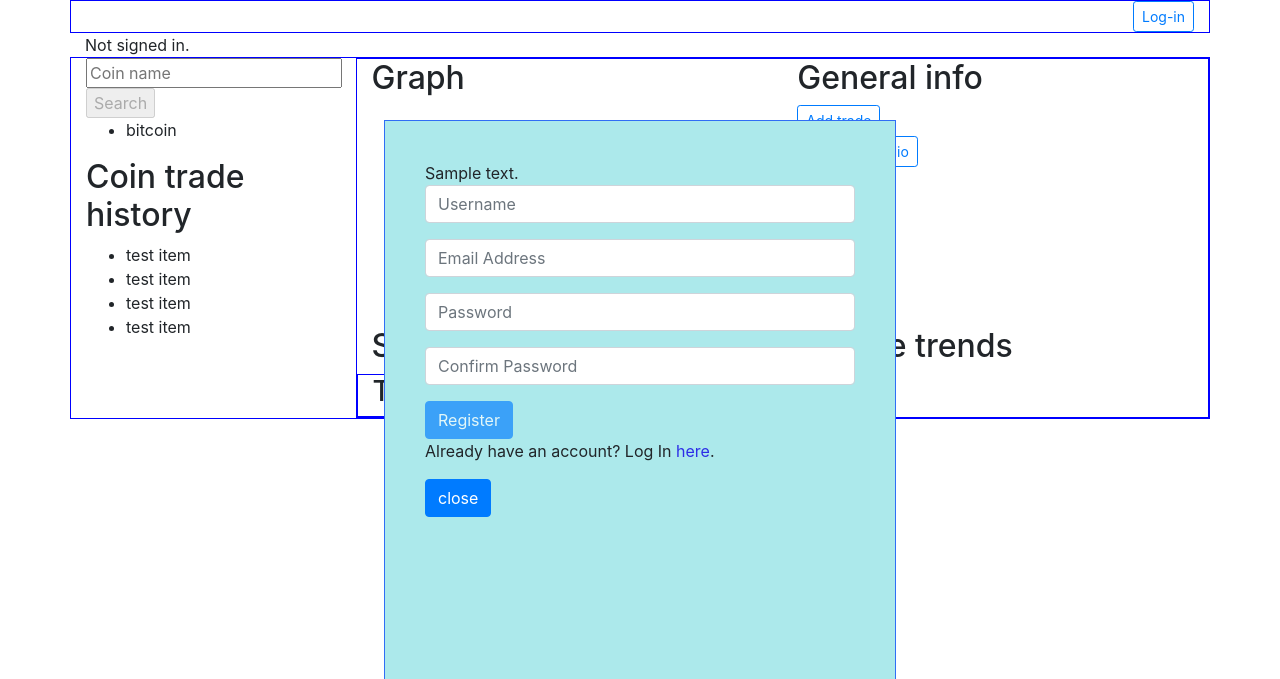
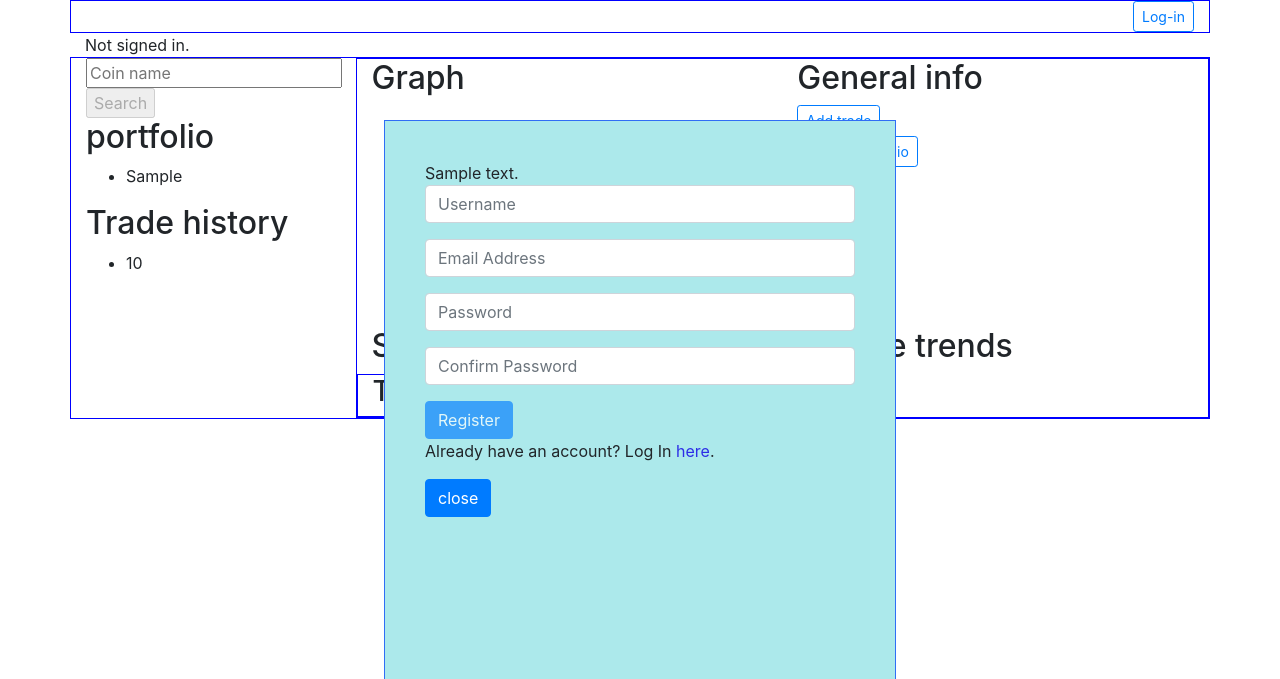
Before and after one commit to Martijncvv/cryptocurrency_portfolio_project, a Django app: template final/cryptofolio/templates/cryptofolio/index.html in a window 1280 px wide. Shown: the top 679 px of the page. Run offline with Django 3.2, Linux system fonts and the light colour scheme; the template is opened without the code that fills it: most values are stand-ins (such as "Sample title", 1, 10 or a date in 2020); some libraries are stand-ins or nearby versions.

Commit message:
Added dynamic 'add to/ delete from portfolio' button and back-end functionality

```diff
--- a/final/cryptofolio/admin.py
+++ b/final/cryptofolio/admin.py
@@ -1,7 +1,7 @@
 from django.contrib import admin
-from .models import User, Settings, Portfoliocoin, Trade
+from .models import User, Settings, Portfolio, Trade
 # Register your models here.
 admin.site.register(User)
 admin.site.register(Settings)
-admin.site.register(Portfoliocoin)
+admin.site.register(Portfolio)
 admin.site.register(Trade)
--- a/final/cryptofolio/models.py
+++ b/final/cryptofolio/models.py
@@ -13,7 +13,7 @@ class Settings(models.Model):
     Currency = models.CharField(max_length=10)
 
 
-class Portfoliocoin(models.Model):
+class Portfolio(models.Model):
     """
     Information about coin
     """
--- a/final/cryptofolio/static/index.js
+++ b/final/cryptofolio/static/index.js
@@ -80,13 +80,6 @@ function coin_info(coin) {
         coin = coin_name.value;
     }
 
-    // Create a list item
-    let li = document.createElement('li');
-    li.innerHTML = coin;
-
-    // Add new element to our unordered list:
-    document.querySelector('#coin_list').append(li);
-
     // Clear out input field:
     coin_name.value = "";
 
@@ -97,11 +90,25 @@ function coin_info(coin) {
     .then(response => response.json())
     .then(data => {
 
+        // change "add portfolio" button if coin is in portfolio
+        let double_value = false;
+        let portfolio_coin = document.querySelectorAll('.portfolio_coin');
+        portfolio_coin.forEach(function (i) {
+            if (i.innerHTML == data.symbol) {
+                double_value = true;
+            }
+        });
+        // if coin found in list, change "add to portfolio button"
+        if (double_value) {
+            document.getElementById("portfolio_button").innerHTML = "Delete from portfolio";
+        }
+        else {
+            document.getElementById("portfolio_button").innerHTML = "Add to portfolio";
+        }
+        // set 'add portfolio' button value
+        document.getElementById("portfolio_button").setAttribute("value", data.symbol);
 
-        // let favicon = document.createElement("link")
-        // favicon.rel = "icon"
-        // favicon.type = "image/png"
-        // favicon.href = data.image.thumb;
+        // set favicoin image
         document.getElementById("favicon").setAttribute("href", data.image.thumb);
 
         console.log(data)  // KANN WEG
--- a/final/cryptofolio/templates/cryptofolio/index.html
+++ b/final/cryptofolio/templates/cryptofolio/index.html
@@ -7,31 +7,31 @@
 
 {% block body %}
 
-
-
 <div class="row">
     <div class="col-3">
-        <div id="portfolio_list">
+        <div>
             <form>
                 <input id="search_value" placeholder = "Coin name" type="text">
                 <input id="submit_search" type="submit" value="Search">
             </form>
-
-            <ul id="coin_list">
-            </ul>
-        </div>
-        <div id="">
-            <h2>Coin trade history</h2>
+            <h2>portfolio</h2>
             <ul>
-                <li>test item</li>
-                <li>test item</li>
-                <li>test item</li>
-                <li>test item</li>
+                {% for coin in user_portfolio %}
+                    <li class="portfolio_coin">{{ coin.coinTicker }}</li>
+                {%  endfor %}
             </ul>
         </div>
 
+        <div id="">
+            <h2>Trade history</h2>
+            <ul>
+                {% for trade in trade_history %}
+                <li> {{ trade.amount }} </li>
+                {%  endfor %}
+            </ul>
+        </div>
+    </div>
 
-    </div>
 
     <div class="col-9">
         <div class="row">
@@ -42,9 +42,10 @@
             <div class="col-6">
                 <h2>General info</h2>
                 <button id="add_trade" class="btn btn-sm btn-outline-primary">Add trade</button>
+
                 <form action="{% url 'index' %}" method="POST">
                     {% csrf_token %}
-                    <button class="btn btn-sm btn-outline-primary" id="addportfolio_button" name="addportfolio">Add to portfolio</button>
+                    <button class="btn btn-sm btn-outline-primary" value="" id="portfolio_button" name="addportfolio">Add to portfolio</button>
                 </form>
                 <ul>
                     <li id="coin_info_name"></li>
```
Also changed, not shown: PROCESS.md (+4 -2 lines), final/cryptofolio/views.py (+41 -47 lines), final/cryptofolio/migrations/0005_auto_20201203_1314.py (added).
